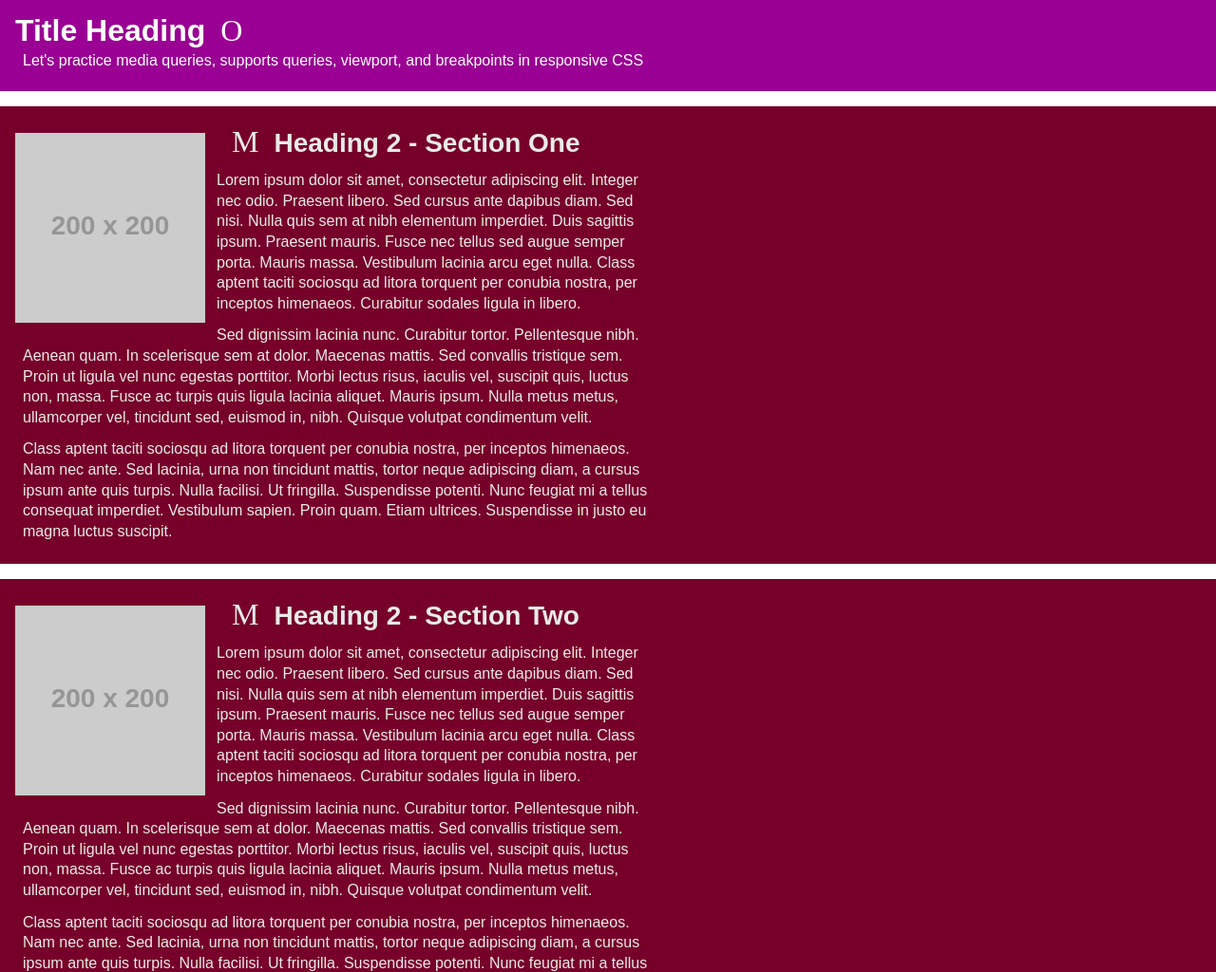
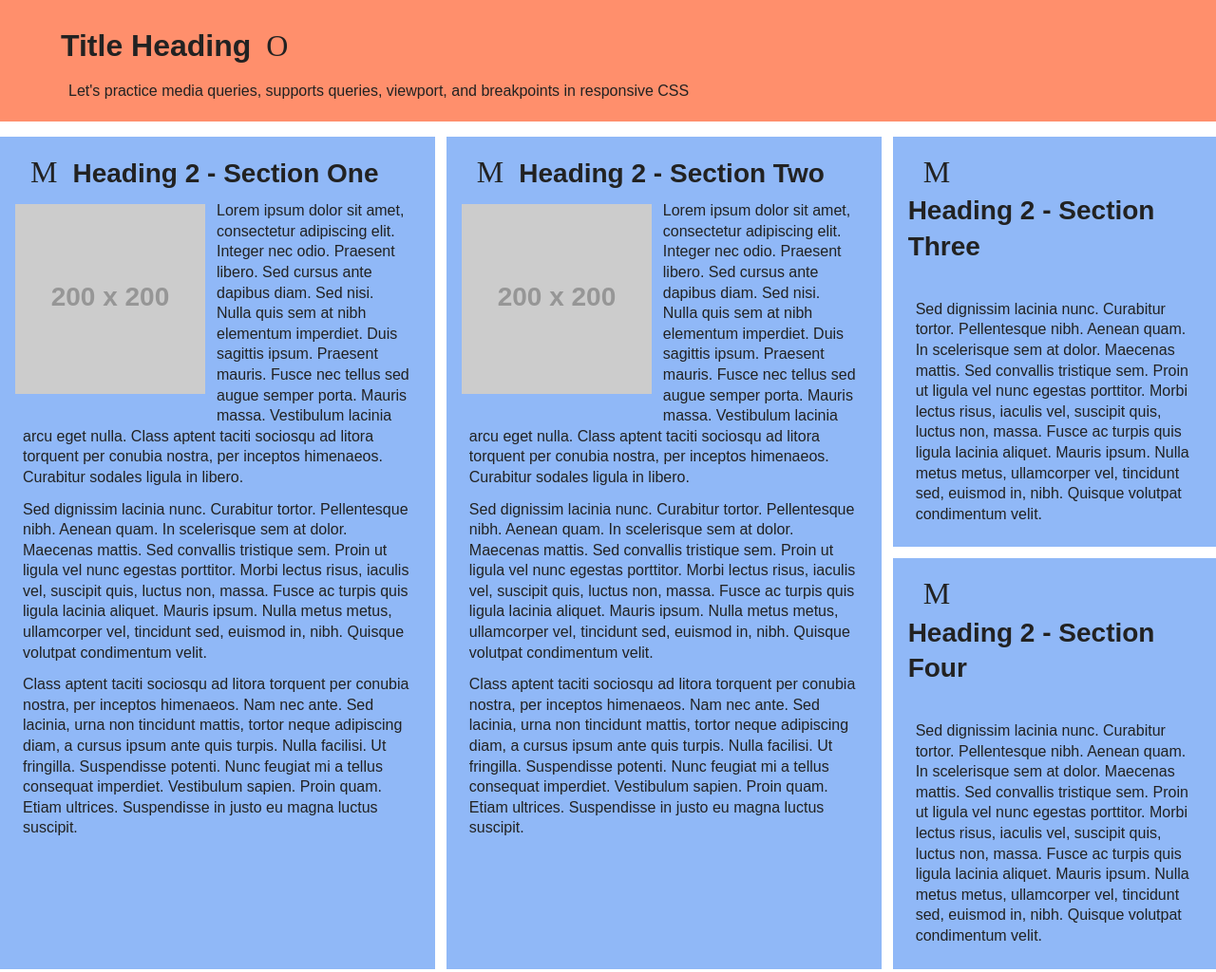
Before and after one commit to erosborn/viewport, a plain HTML site: page index.html in a window 1280 px wide. Shown: the top 1024 px of the page at 95% size. Drawn offline with Linux system fonts and the light colour scheme; placeholder pictures from the web are drawn by us; some icons are missing.

Commit message:
Update OSBORN.styles.css

```diff
--- a/OSBORN.styles.css
+++ b/OSBORN.styles.css
@@ -81,6 +81,13 @@ table {
 
 /* CHANGE THE BODY'S BACKGROUND COLOR TO THE DARK GRAY IF THE USER PREFERS DARK MODE */
 
+@media (prefers-color-scheme: dark) {
+    body {
+        background: var(--dark-gray);
+        color: var(--white);
+    }
+}
+
 /* --------------- END USER PREFERS DARK COLOR SCHEME QUERY --------------- */
 
 
@@ -126,24 +133,26 @@ footer .icon{
 
 @-webkit-keyframes icon-animation {
     0% { font-variation-settings: "TIME" 1; }
-  100% { font-variation-settings: "TIME" 100; }
+    100% { font-variation-settings: "TIME" 100; }
 }
 
 @keyframes icon-animation {
     0% { font-variation-settings: "TIME" 1; }
-  100% { font-variation-settings: "TIME" 100; }
+    100% { font-variation-settings: "TIME" 100; }
 }
 
 
 
 /* ----- HANDLE PREFERS REDUCED MOTION FOR THE ICON ANIMATIONS ----- */
 /* --------------- BEGIN USER PREFERS REDUCED MOTION QUERY --------------- */
+@media (prefers-reduced-motion: reduce) {
     @-webkit-keyframes icon-animation {
         0% { font-variation-settings: "TIME" 1; }
     }
     @keyframes icon-animation {
         0% { font-variation-settings: "TIME" 1; }
     }
+}
 /* --------------- END USER PREFERS REDUCED MOTION QUERY --------------- */
 
 
@@ -197,7 +206,8 @@ img{
 
 /* ---------- SMALL SCREEN STYLES ---------- */
 /* --------------- BEGIN SMALL SCREEN SIZES --------------- */
-    /* header, footer{
+@media screen and (min-width: 576px) {
+    header, footer{
         background-color: var(--lime-green);
         color: var(--dark-gray);
     }
@@ -222,14 +232,16 @@ img{
     img{
         width: 200px;
         max-width: 200px;
-    } */
+    }
+}
 /* --------------- END SMALL SCREEN SIZES --------------- */
 
 
 
 /* ---------- MEDIUM SCREEN STYLES ---------- */
 /* --------------- BEGIN MEDIUM SCREEN SIZES --------------- */
-    /* header, footer{
+@media screen and (min-width: 768px) {
+    header, footer{
         background-color: var(--black);
         color: var(--white);
     }
@@ -254,14 +266,17 @@ img{
     #seven{
         grid-column: 3/4;
         grid-row: 3/5;
-    } */
+    }
+}
+
 /* --------------- END MEDIUM SCREEN SIZES --------------- */
 
 
 
 /* ---------- LARGE SCREEN STYLES ---------- */
 /* --------------- BEGIN LARGE SCREEN SIZES --------------- */
-    /* header, footer{
+@media screen and (min-width: 1024px) {
+    header, footer{
         background-color: var(--lime-green);
         color: var(--dark-gray);
     }
@@ -292,24 +307,28 @@ img{
 
     #seven, #eight{
         grid-row: 3/4;
-    } */
+    }
+}
 /* --------------- END LARGE SCREEN SIZES --------------- */
 
 
 
 /* ---------- ADJUSTING RESPONSIVE IMAGE SIZE ---------- */
 /* --------------- BEGIN RESPONSIVE IMAGE ADJUST SIZES --------------- */
-    /* img{
+@media screen and (min-resolution: 192dpi) {
+    img{
         width: 300px;
         max-width: 300px;
-    } */
+    }
+}
 /* --------------- END RESPONSIVE IMAGE ADJUST SIZES --------------- */
 
 
 
 /* ---------- EXTRA LARGE SCREEN STYLES ---------- */
 /* --------------- BEGIN EXTRA LARGE SCREEN SIZES --------------- */
-    /* header, footer{
+@media screen and (min-width: 1216px) {
+    header, footer{
         background-color: var(--orange);
         padding-left: 5%;
     }
@@ -374,5 +393,6 @@ img{
 
     #three p, #four p, #five p, #six p{
         padding-top: 2em;
-    } */
+    }
+}
 /* --------------- END EXTRA LARGE SCREEN SIZES --------------- */
```
